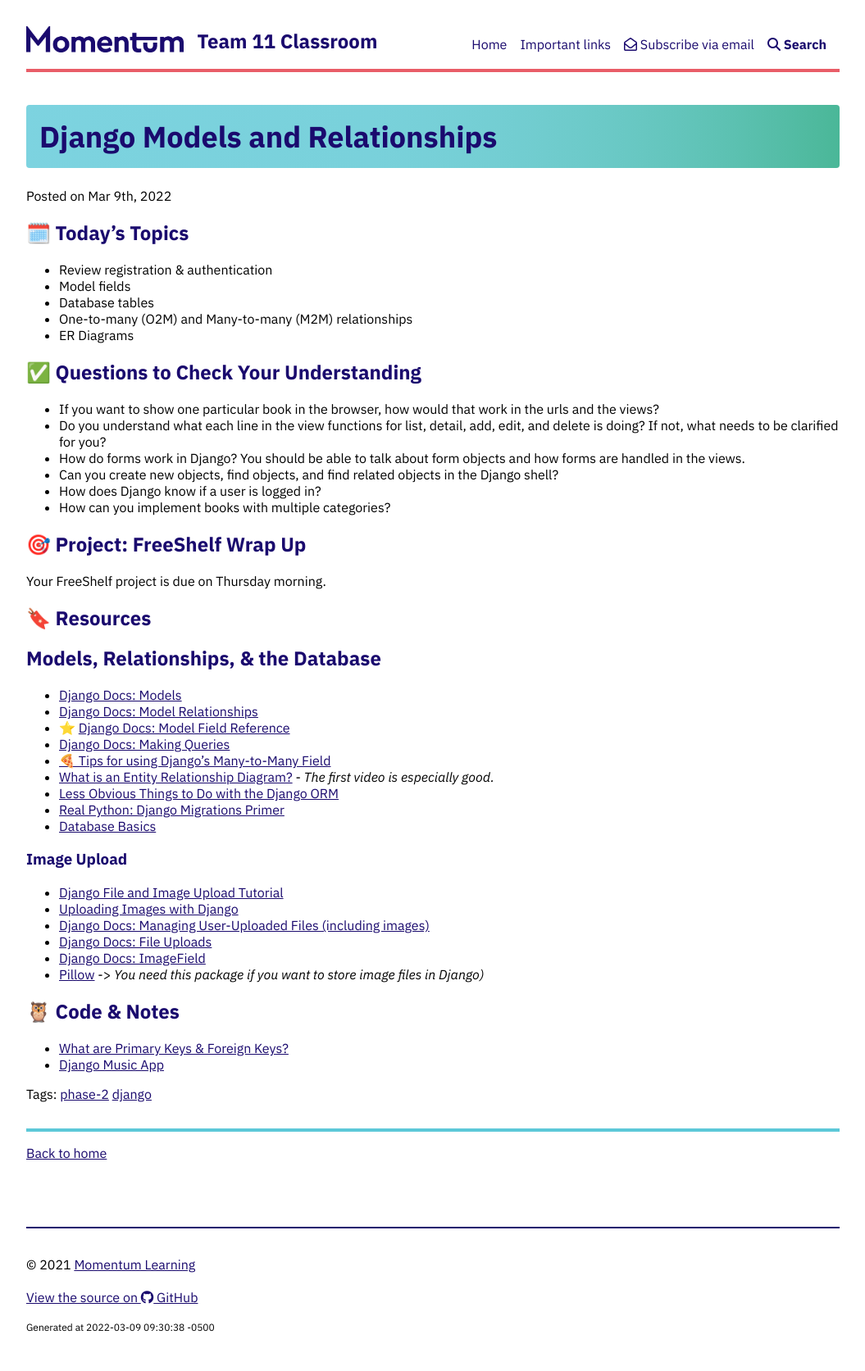
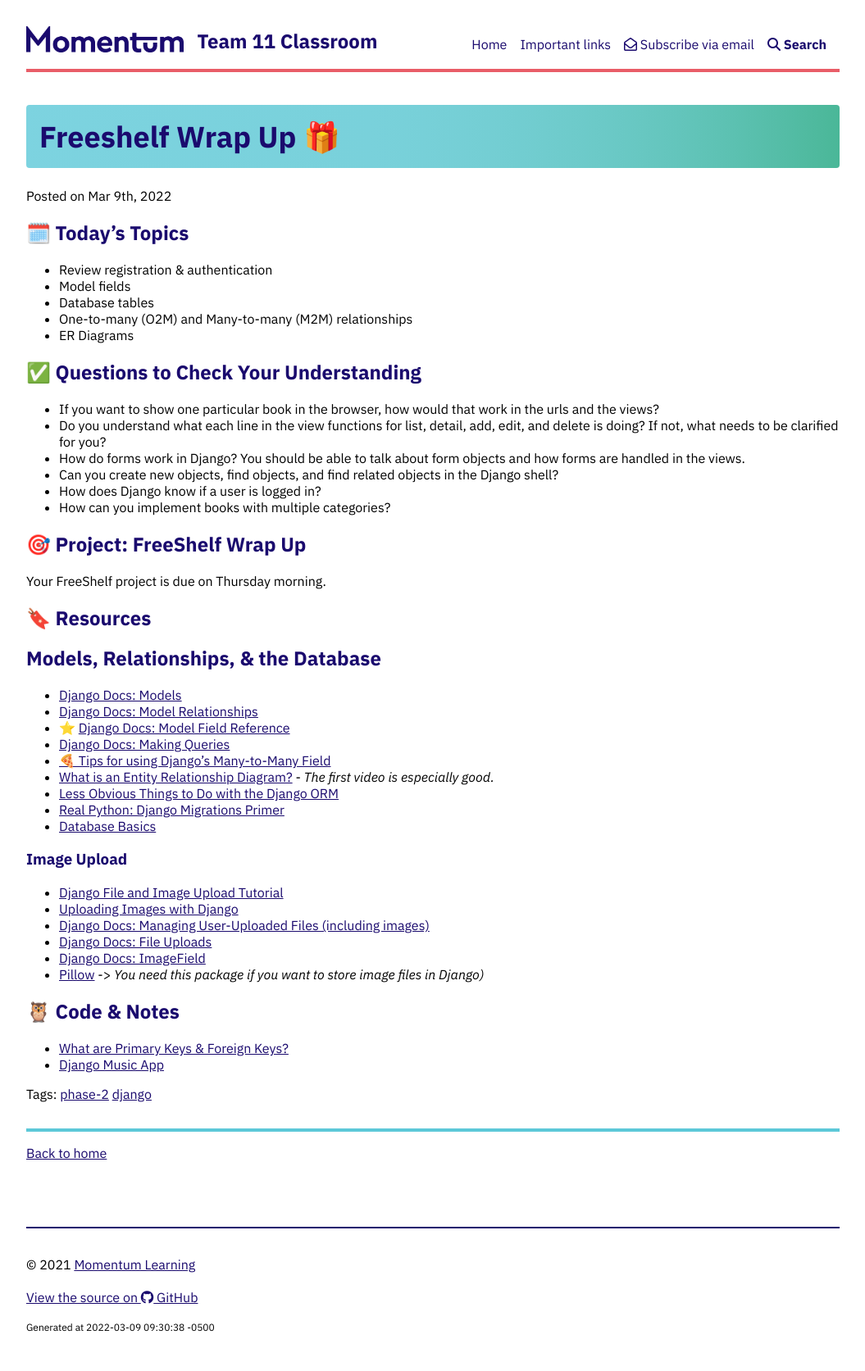
Before and after one commit to Momentum-Team-15/momentum-team-15.github.io, a Jekyll site: the page built from _posts/2022-03-09-py-django-more-models.md, in a window 1280 px wide. Shown: the whole page at 82% size, without its empty margins (112-1167 px from the left). Built offline with Jekyll 4.4.1, drawn with Linux system fonts in a browser that asks for light colours; nearby versions of some CDN libraries.

Commit message:
Update post title

```diff
--- a/_posts/2022-03-09-py-django-more-models.md
+++ b/_posts/2022-03-09-py-django-more-models.md
@@ -1,6 +1,6 @@
 ---
 layout: post
-title: Django Models and Relationships
+title: Freeshelf Wrap Up 🎁
 tags: phase-2 django
 ---
 
```
